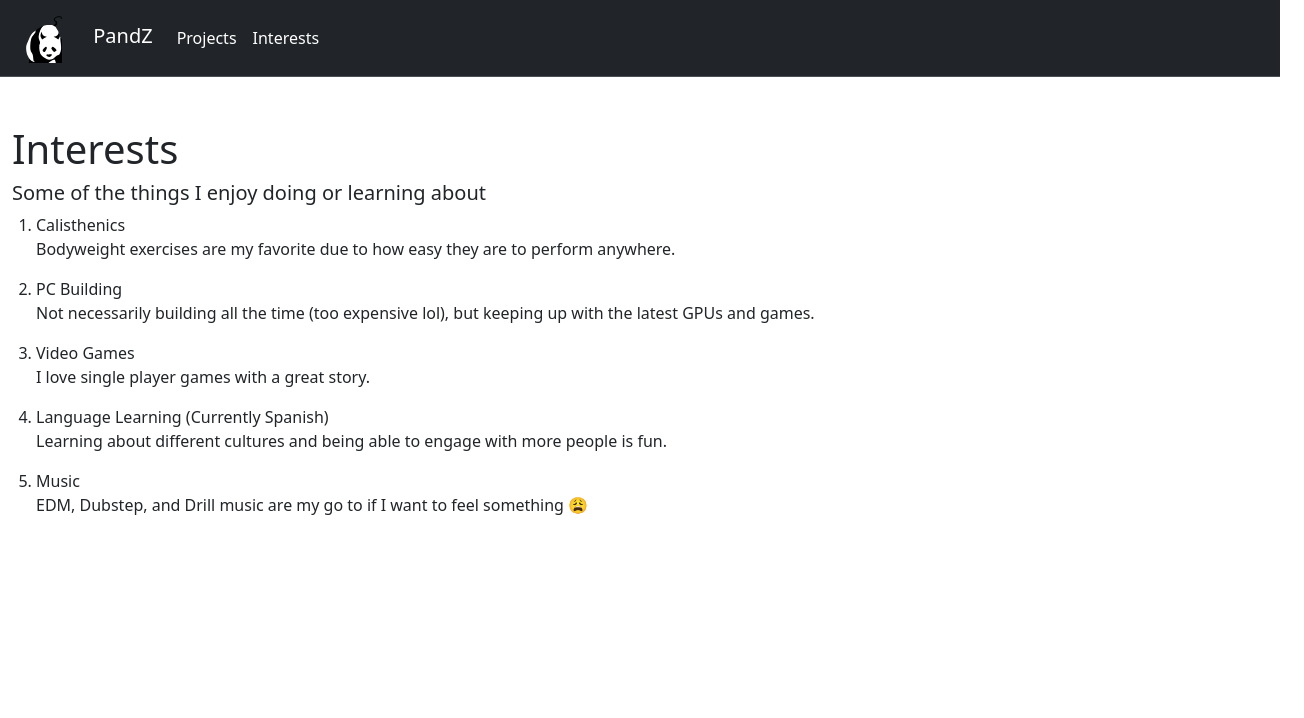
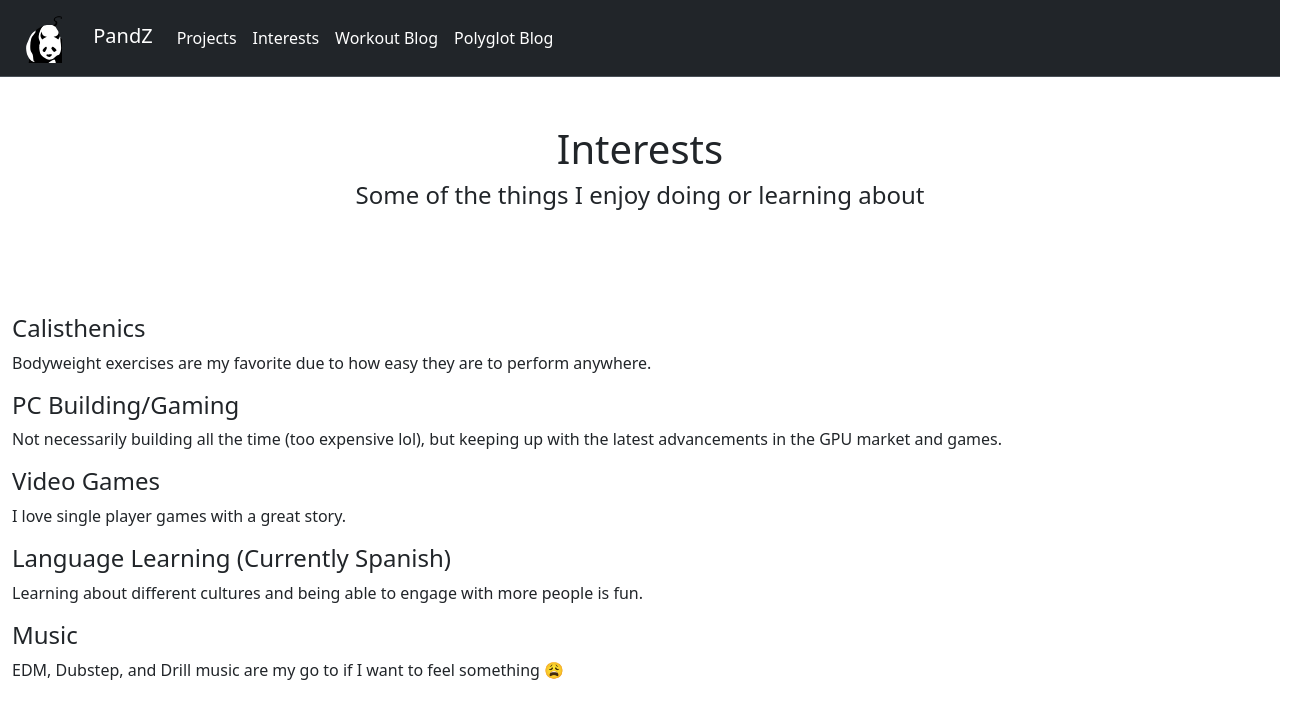
Before and after one commit to kahalagan00/cv-24, a plain HTML site: page interests.html in a window 1280 px wide. Shown: the whole page, 1304 px wide, since content can reach past the window. Drawn offline with nearby package versions, Linux system fonts and the light colour scheme.

Commit message:
Added Game6 in the projects page.
Added "What is my age?" game in the Projects page of the website. Also refactored some code and added consistent Navbar visuals.

```diff
--- a/interests.html
+++ b/interests.html
@@ -175,36 +175,40 @@
               <li class="nav-item">
                 <a class="nav-link active" href="./interests.html">Interests</a>
               </li>
+              <li class="nav-item">
+                <a class="nav-link active" href="#">Workout Blog</a>
+              </li>
+              <li class="nav-item">
+                <a class="nav-link active" href="#">Polyglot Blog</a>
+              </li>
             </ul>
           </div>
         </div>
       </nav>
 </section>
 
-
     <section class="customize-1">
         <div class="container-fluid">
+          <div class="row py-5 text-center">
+            <h1 class="fw-light">Interests</h1>
+            <h4 class="fw-light">Some of the things I enjoy doing or learning about</h4>
+          </div>
           <div class="row py-5">
-            <h1>Interests</h1>
-            <h5>Some of the things I enjoy doing or learning about</h5>
-            <ol class="mx-4">
-              <li>Calisthenics</li>
+              <h4>Calisthenics</h4>
               <p>Bodyweight exercises are my favorite due to how easy they are to perform anywhere.</p>
 
-              <li>PC Building</li>
-              <p>Not necessarily building all the time (too expensive lol), but keeping up with the latest GPUs and games.</p>
+              <h4>PC Building/Gaming</h4>
+              <p>Not necessarily building all the time (too expensive lol), but keeping up with the latest advancements in the GPU market and games.</p>
 
-              <li>Video Games</li>
+              <h4>Video Games</h4>
               <p>I love single player games with a great story.</p>
 
 
-              <li>Language Learning (Currently Spanish)</li>
+              <h4>Language Learning (Currently Spanish)</h4>
               <p>Learning about different cultures and being able to engage with more people is fun.</p>
 
-              <li>Music</li>
+              <h4>Music</h4>
               <p>EDM, Dubstep, and Drill music are my go to if I want to feel something 😩</p>
-
-            </ol>
           </div>
         </div>
     </section>
```
Also changed, not shown: index.html (+10 -4 lines), projects.html (+20 -14 lines), 1 other file.
